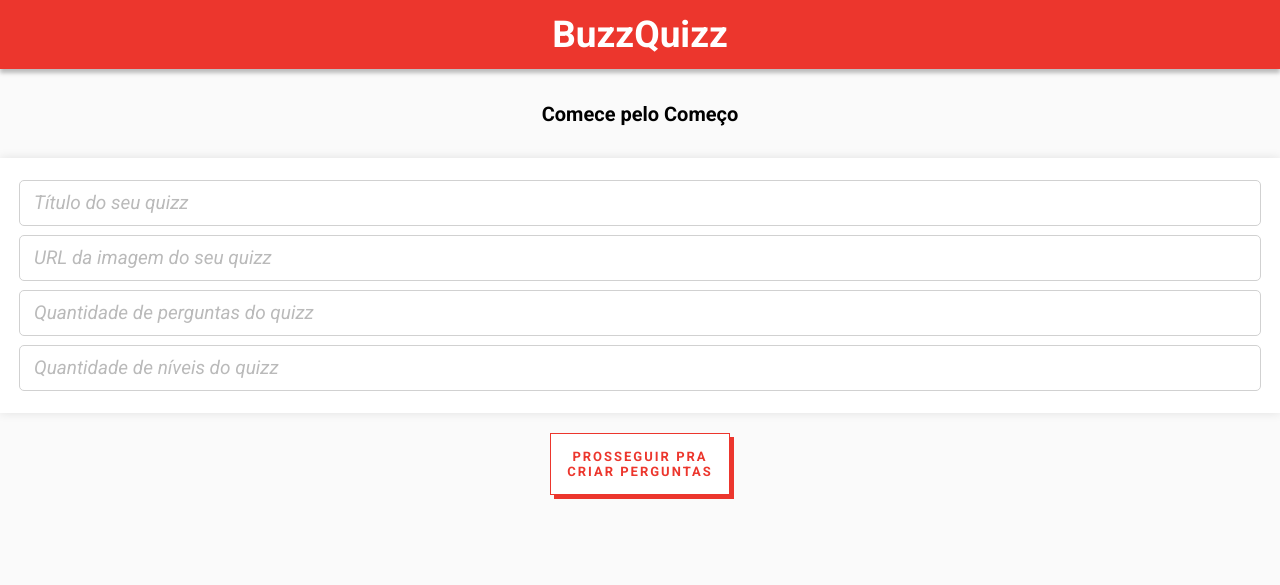
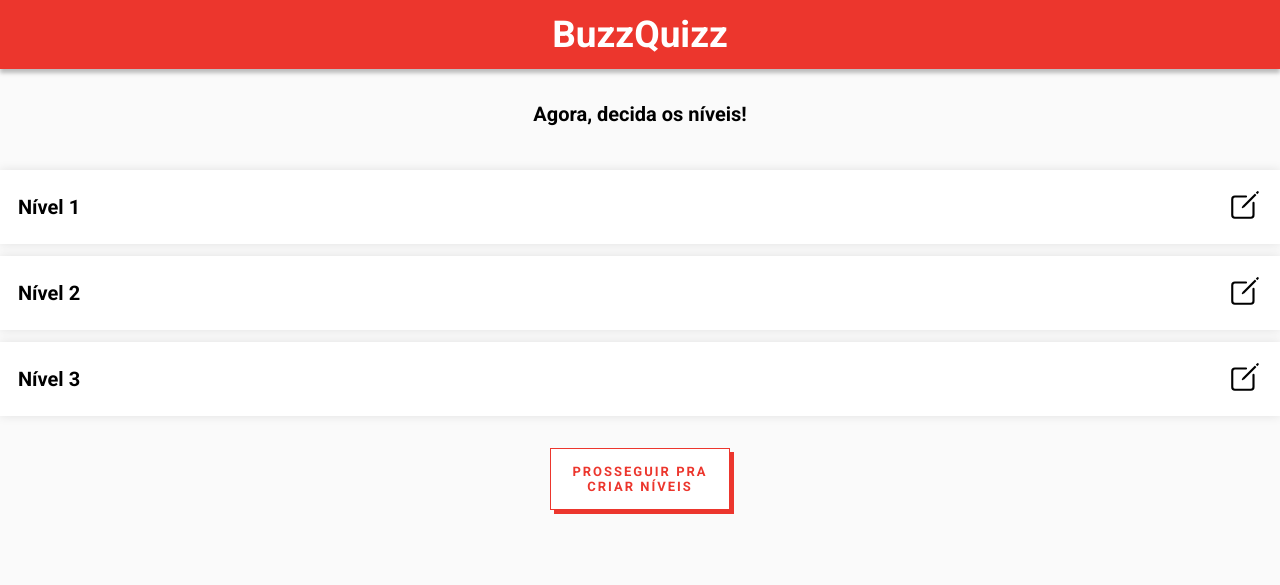
Before and after one commit to NivaldoFarias/buzzquizz-project, a plain HTML site: page index.html in a window 1280 px wide. Drawn offline with nearby package versions, Linux system fonts and the light colour scheme; no server answers.

Commit message:
Added third section of third screen default styling

```diff
--- a/index.html
+++ b/index.html
@@ -144,7 +144,7 @@
         <button class="home-btn">Voltar para home</button>
       </div>
       <div id="third-screen">
-        <section id="create-quizz-1">
+        <section id="create-quizz-1" class="hidden">
           <p>Comece pelo Começo</p>
           <div class="input-container">
             <input type="text" placeholder="Título do seu quizz" />
@@ -241,7 +241,49 @@
           </article>
           <button class="restart-quizz-btn">Prosseguir pra criar níveis</button>
         </section>
-        <section id="create-quizz-3" class="hidden"></section>
+        <section id="create-quizz-3">
+          <p>Agora, decida os níveis!</p>
+          <article id="LEVEL-1">
+            <div class="question-btn">
+              <p>Nível 1</p>
+              <ion-icon name="create-outline"></ion-icon>
+            </div>
+            <div class="input-container">
+              <input type="text" placeholder="Título do nível" />
+              <input type="text" placeholder="% de acerto mínima" />
+              <input type="text" placeholder="URL da imagem do nível" />
+              <textarea placeholder="Descrição do nível" rows="7"></textarea>
+              <ion-icon name="chevron-up"></ion-icon>
+            </div>
+          </article>
+          <article id="LEVEL-2">
+            <div class="question-btn">
+              <p>Nível 2</p>
+              <ion-icon name="create-outline"></ion-icon>
+            </div>
+            <div class="input-container">
+              <input type="text" placeholder="Título do nível" />
+              <input type="text" placeholder="% de acerto mínima" />
+              <input type="text" placeholder="URL da imagem do nível" />
+              <textarea placeholder="Descrição do nível" rows="7"></textarea>
+              <ion-icon name="chevron-up"></ion-icon>
+            </div>
+          </article>
+          <article id="LEVEL-3">
+            <div class="question-btn">
+              <p>Nível 3</p>
+              <ion-icon name="create-outline"></ion-icon>
+            </div>
+            <div class="input-container">
+              <input type="text" placeholder="Título do nível" />
+              <input type="text" placeholder="% de acerto mínima" />
+              <input type="text" placeholder="URL da imagem do nível" />
+              <textarea placeholder="Descrição do nível" rows="7"></textarea>
+              <ion-icon name="chevron-up"></ion-icon>
+            </div>
+          </article>
+          <button class="restart-quizz-btn">Prosseguir pra criar níveis</button>
+        </section>
         <section id="create-quizz-4" class="hidden"></section>
       </div>
     </main>
--- a/scripts/script.js
+++ b/scripts/script.js
@@ -440,9 +440,25 @@ function checkImage(url) {
     url.match(/^http[^\?]*.(jpg|jpeg|gif|png|tiff|bmp)(\?(.*))?$/gim) !== null
   );
 }
-function collapseCreateQuestion() {
+function collapseElement() {
+  const createQuestions = document.getElementById("create-quizz-2");
+
+  if (createQuestions.classList.contains("hidden")) {
+    toggleCollapsibleElement("create-quizz-3", 430);
+  } else {
+    toggleCollapsibleElement("create-quizz-2", 800);
+  }
+}
+
+if (!document.getElementById("third-screen").classList.contains("hidden")) {
+  collapseElement();
+}
+//createQuizz(quizz);
+getAllQuizzes();
+
+function toggleCollapsibleElement(elementID, elementHeight) {
   const collapseButtons = Array.from(
-    document.getElementsByClassName("question-btn")
+    document.querySelectorAll(`#${elementID} .question-btn`)
   );
   const altBtns = Array.from(
     document.querySelectorAll(".input-container ion-icon")
@@ -458,7 +474,7 @@ function collapseCreateQuestion() {
         content.style.overflow = "hidden";
       } else {
         this.style.boxShadow = "0px -3px 10px rgba(0, 0, 0, 0.1)";
-        content.style.height = "800px";
+        content.style.height = `${elementHeight}px`;
         content.style.overflow = "initial";
       }
     });
@@ -482,13 +498,6 @@ function collapseCreateQuestion() {
     });
   });
 }
-
-if (!document.getElementById("third-screen").classList.contains("hidden")) {
-  collapseCreateQuestion();
-}
-//createQuizz(quizz);
-getAllQuizzes();
-
 //         testes:
 
 // const promise = axios.post(QUIZZ_API, quizz);
--- a/scss/main.scss
+++ b/scss/main.scss
@@ -310,6 +310,49 @@ main {
     width: 100%;
   }
 }
+#create-quizz-3 {
+  @include flex-column();
+  height: min-content;
+  width: inherit;
+  gap: 12px;
+}
+#create-quizz-3 .input-container {
+  position: relative;
+  gap: 14px;
+  padding: 0 19px;
+
+  height: 0;
+  width: 100%;
+  overflow: hidden;
+  transition: height 500ms cubic-bezier(0, 0, 0.32, 0.96);
+  box-shadow: 0px 3px 10px rgba(0, 0, 0, 0.1);
+
+  p {
+    margin-top: 15px;
+  }
+  input {
+    height: 46px;
+  }
+  ion-icon {
+    position: absolute;
+    margin: 0 auto;
+    top: 85%;
+    font-size: 50px;
+  }
+  textarea {
+    padding: 14px;
+    width: 100%;
+
+    font-style: italic;
+    font-size: 19px;
+    color: rgba(186, 186, 186, 1);
+
+    background: #ffffff;
+    border: 1px solid #d1d1d1;
+    border-radius: $default-border-radius;
+    height: 177px;
+  }
+}
 *.hidden {
   display: none !important;
 }
```
Also changed, not shown: dist/css/main.css.
